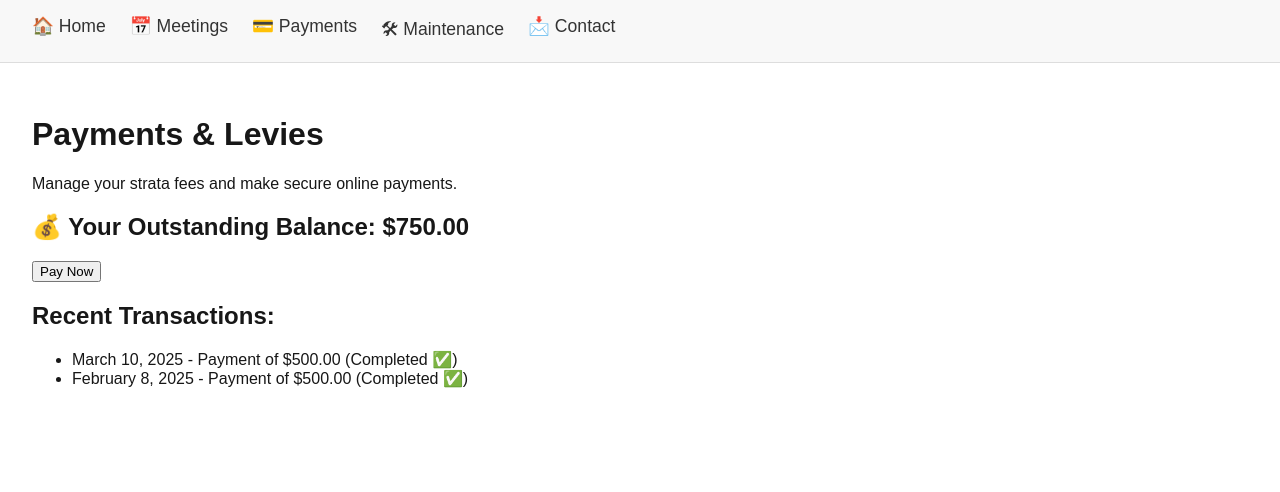
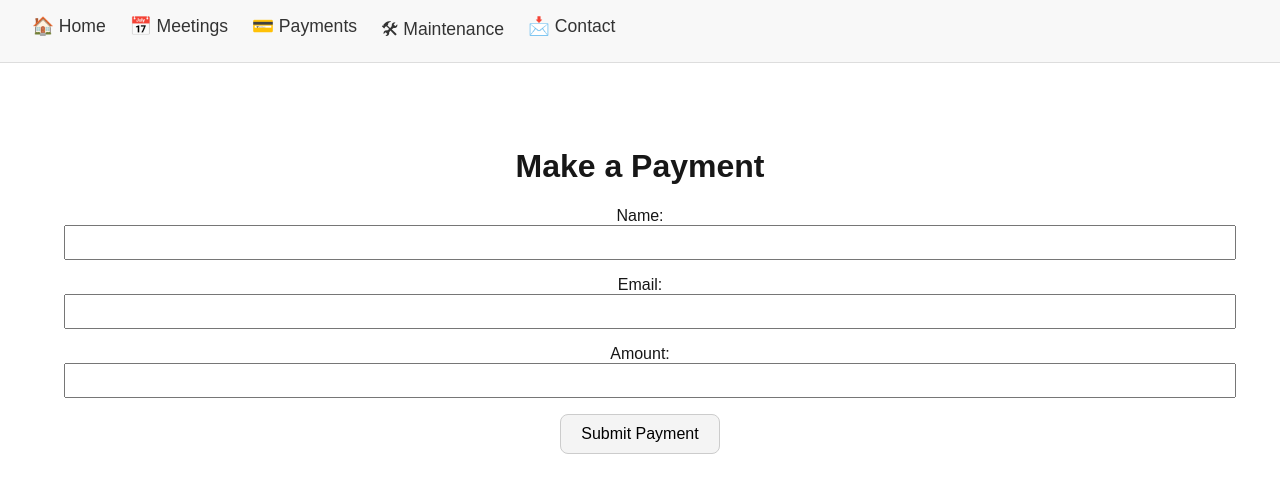
Before and after one commit to ShreyaMahesh120906/stratamanagement, a Next.js app: page /payment in a window 1280 px wide. Shown: the top 492 px of the page. Built offline with nearby package versions, Linux system fonts and the light colour scheme.

Commit message:
Update payment page.tsx

```diff
--- a/app/payment/page.tsx
+++ b/app/payment/page.tsx
@@ -1,32 +1,83 @@
-import Image from "next/image";
-import { Geist, Geist_Mono } from "next/font/google";
+'use client';
 
-const geistSans = Geist({
-  variable: "--font-geist-sans",
-  subsets: ["latin"],
-});
+import { useState } from "react"; // Import useState
 
-const geistMono = Geist_Mono({
-  variable: "--font-geist-mono",
-  subsets: ["latin"],
-});
+export default function Payment() {
+  const [formData, setFormData] = useState({
+    name: "",
+    email: "",
+    amount: "",
+  });
 
-export default function Payments() {
+  const handleSubmit = (e: React.FormEvent) => {
+    e.preventDefault();
+    console.log(formData); // Log the form data for now
+  };
+
+  const handleChange = (e: React.ChangeEvent<HTMLInputElement>) => {
+    const { name, value } = e.target;
+    setFormData({
+      ...formData,
+      [name]: value,
+    });
+  };
+
   return (
-    <main>
-      <h1>Payments & Levies</h1>
-      <p>Manage your strata fees and make secure online payments.</p>
-
-      <div className="payment-info">
-        <h2>💰 Your Outstanding Balance: <span className="amount">$750.00</span></h2>
-        <button className="pay-now">Pay Now</button>
-      </div>
-
-      <h2>Recent Transactions:</h2>
-      <ul className="transaction-list">
-        <li>March 10, 2025 - Payment of $500.00 (Completed ✅)</li>
-        <li>February 8, 2025 - Payment of $500.00 (Completed ✅)</li>
-      </ul>
+    <main style={{ padding: "2rem", textAlign: "center" }}>
+      <h1>Make a Payment</h1>
+      <form onSubmit={handleSubmit}>
+        <div style={{ marginBottom: "1rem" }}>
+          <label htmlFor="name" style={{ display: "block" }}>
+            Name:
+          </label>
+          <input
+            type="text"
+            id="name"
+            name="name"
+            value={formData.name}
+            onChange={handleChange}
+            style={{ padding: "0.5rem", width: "100%" }}
+          />
+        </div>
+        <div style={{ marginBottom: "1rem" }}>
+          <label htmlFor="email" style={{ display: "block" }}>
+            Email:
+          </label>
+          <input
+            type="email"
+            id="email"
+            name="email"
+            value={formData.email}
+            onChange={handleChange}
+            style={{ padding: "0.5rem", width: "100%" }}
+          />
+        </div>
+        <div style={{ marginBottom: "1rem" }}>
+          <label htmlFor="amount" style={{ display: "block" }}>
+            Amount:
+          </label>
+          <input
+            type="number"
+            id="amount"
+            name="amount"
+            value={formData.amount}
+            onChange={handleChange}
+            style={{ padding: "0.5rem", width: "100%" }}
+          />
+        </div>
+        <button type="submit" style={buttonStyle}>
+          Submit Payment
+        </button>
+      </form>
     </main>
   );
 }
+
+const buttonStyle = {
+  padding: "10px 20px",
+  fontSize: "16px",
+  borderRadius: "8px",
+  border: "1px solid #ccc",
+  backgroundColor: "#f4f4f4",
+  cursor: "pointer",
+};
```
